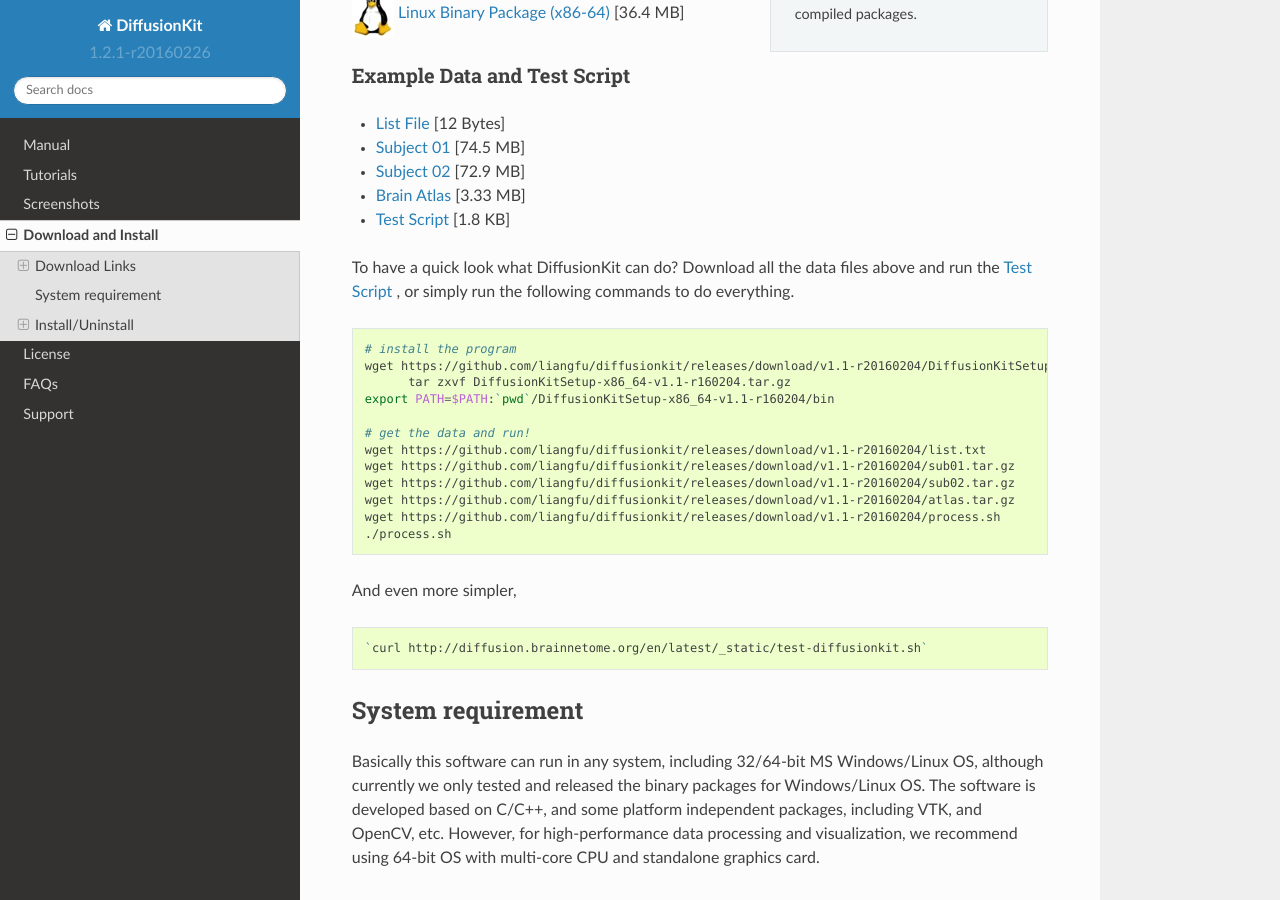
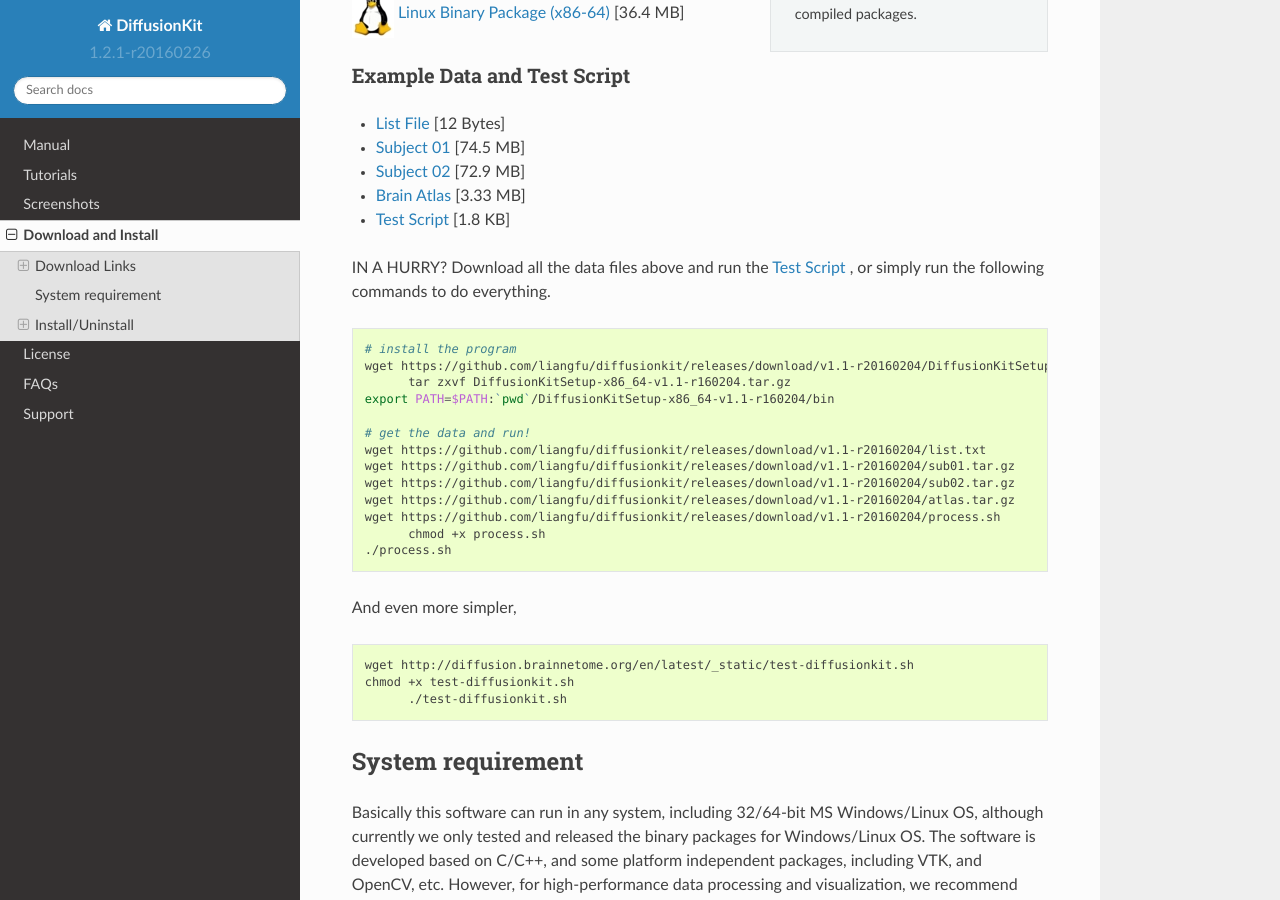
Before and after one commit to brainnetome/diffusionkit, a Sphinx documentation site: the page built from source/download.rst, in a window 1280 px wide and 900 px high, scrolled down 348 px. Built offline with Sphinx 7.4.7 and the Read the Docs theme 2.0.0, drawn with Linux system fonts in a browser that asks for light colours.

Commit message:
improved robustness;

```diff
--- a/source/download.rst
+++ b/source/download.rst
@@ -36,7 +36,7 @@
 * `Brain Atlas <https://github.com/liangfu/diffusionkit/releases/download/v1.1-r20160204/atlas.tar.gz>`_ [3.33 MB]
 * `Test Script <https://github.com/liangfu/diffusionkit/releases/download/v1.1-r20160204/process.sh>`_ [1.8 KB]
 
-To have a quick look what DiffusionKit can do? Download all the data files above and run the
+IN A HURRY? Download all the data files above and run the
 `Test Script <https://github.com/liangfu/diffusionkit/releases/download/v1.1-r20160204/process.sh>`_ ,
 or simply run the following commands to do everything.
 
@@ -53,13 +53,16 @@
   wget https://github.com/liangfu/diffusionkit/releases/download/v1.1-r20160204/sub02.tar.gz
   wget https://github.com/liangfu/diffusionkit/releases/download/v1.1-r20160204/atlas.tar.gz
   wget https://github.com/liangfu/diffusionkit/releases/download/v1.1-r20160204/process.sh
+	chmod +x process.sh
   ./process.sh
 
 And even more simpler,
 
 .. code-block:: bash
 
-  `curl http://diffusion.brainnetome.org/en/latest/_static/test-diffusionkit.sh`
+  wget http://diffusion.brainnetome.org/en/latest/_static/test-diffusionkit.sh
+  chmod +x test-diffusionkit.sh
+	./test-diffusionkit.sh
 
 System requirement
 ==================
```
